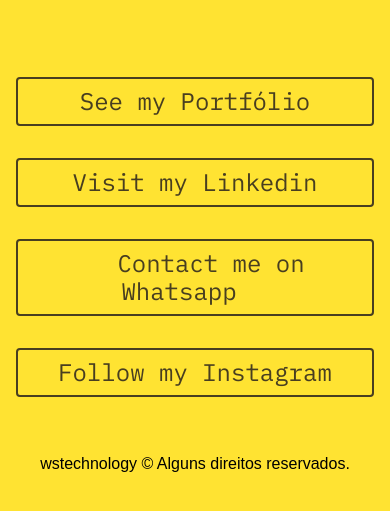
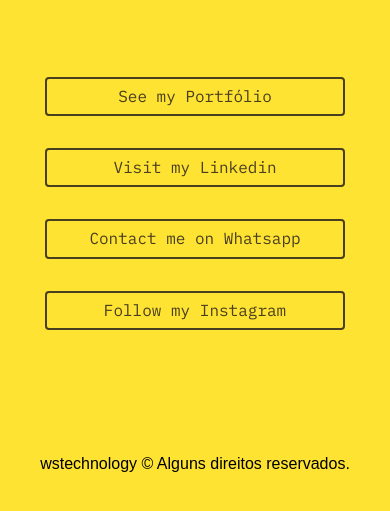
Before and after one commit to WilsonSousajr/wstree, a plain HTML site: page index.html in a window 390 px wide. Shown: the part 331-842 px from the top of the page. Drawn offline with Linux system fonts and the light colour scheme.

Commit message:
Fix font-size in max-width: 600px

```diff
--- a/src/css/links/links.css
+++ b/src/css/links/links.css
@@ -15,3 +15,13 @@
 .link a{
 	padding: 8px 32px;
 }
+
+@media(max-width: 600px){
+	.link{
+		width: 300px;
+	}
+
+	.link a{
+		font-size: 1rem;
+	}
+}
```
